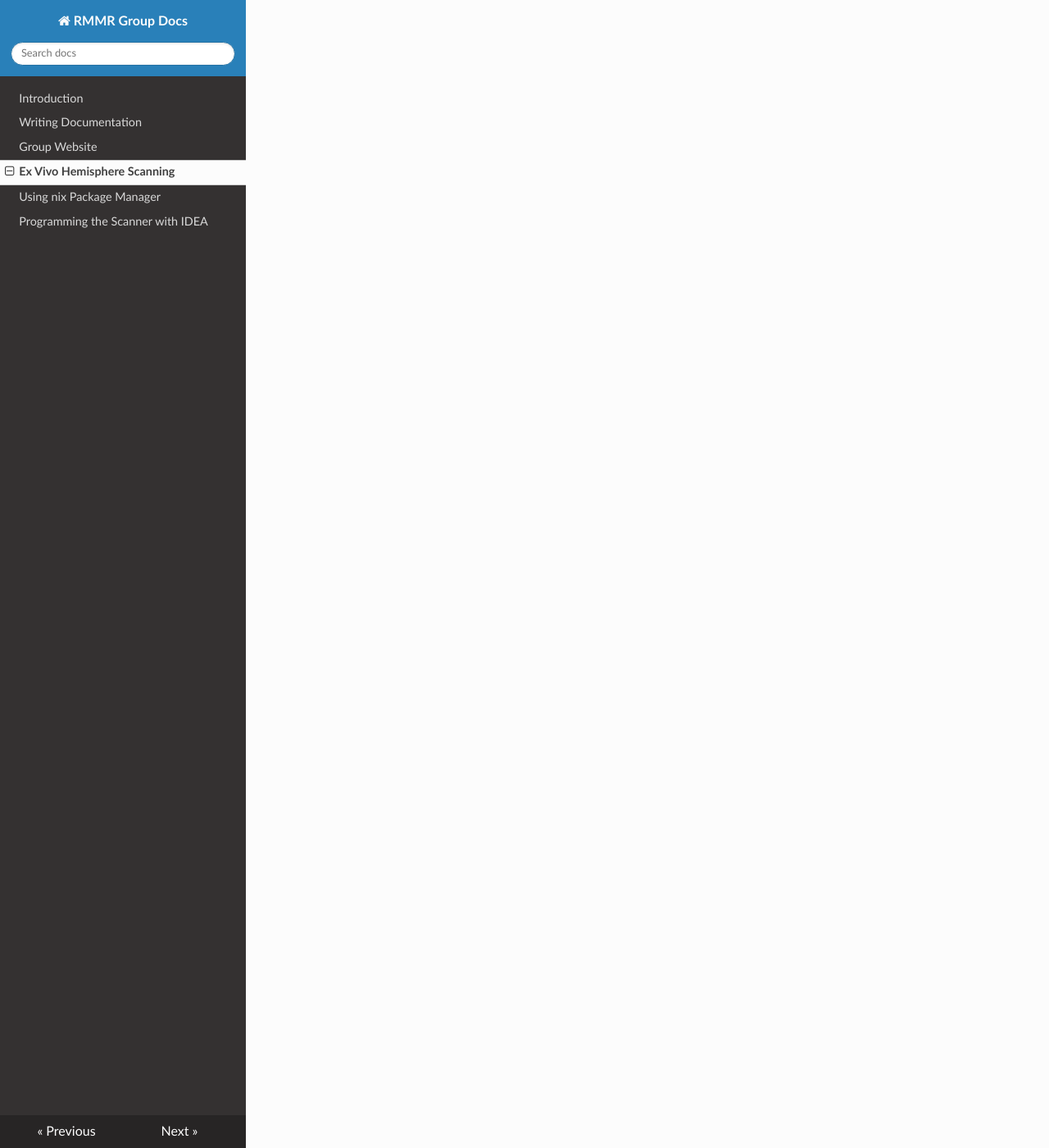
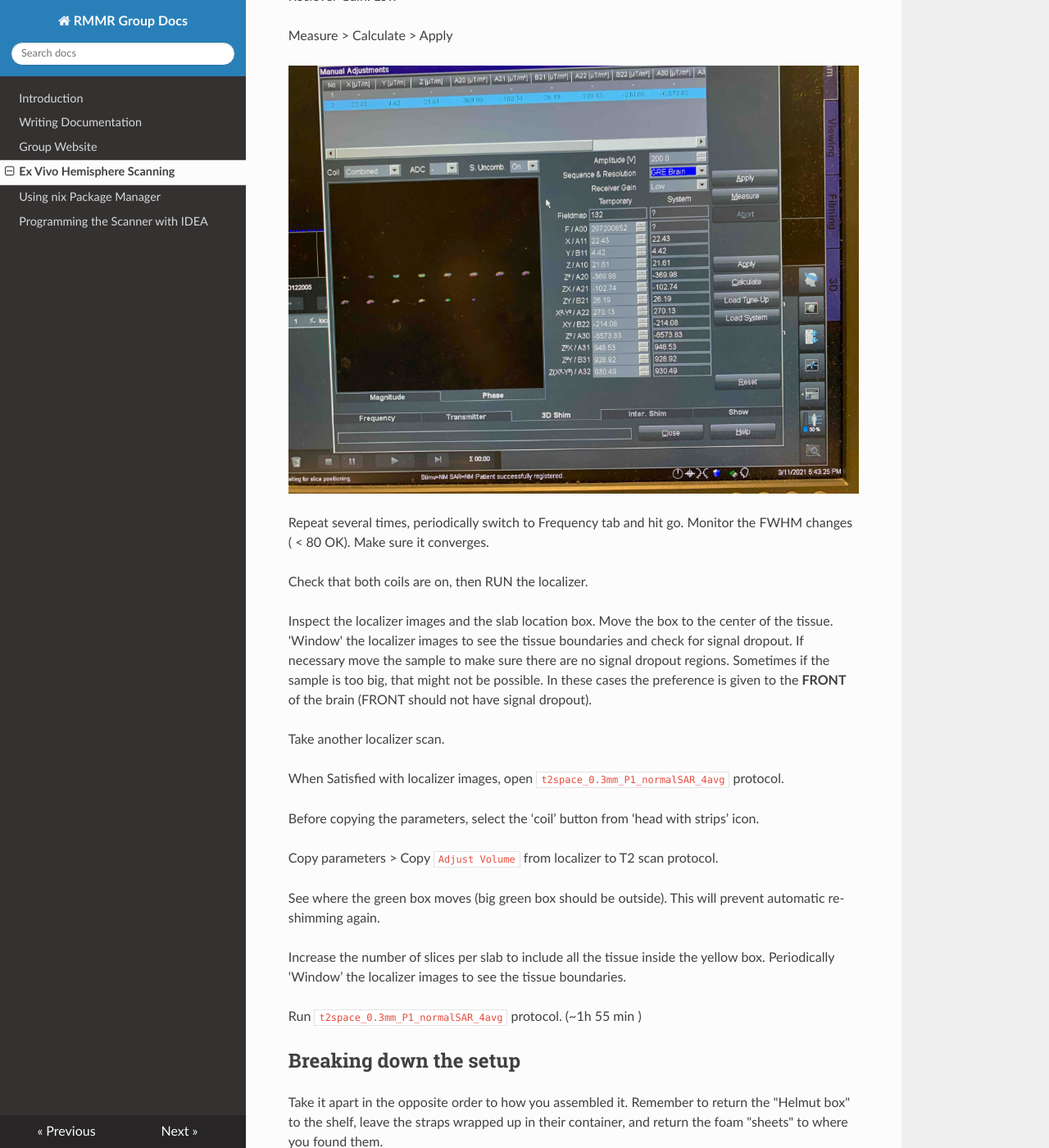
Before and after one commit to RMMR-Group/rmmr_group_docs, an MkDocs documentation site: the page built from docs/exvivo_hemi.md, in a window 1280 px wide and 1400 px high, scrolled down 4838 px. Shown: the whole window at 82% size. Built offline with MkDocs 1.6.1, drawn with Linux system fonts in a browser that asks for light colours; nearby versions of some CDN libraries; some of the changed text lies outside the part shown.

Commit message:
Update exvivo_hemi.md
Added preliminary Scanning Procedure.

```diff
--- a/docs/exvivo_hemi.md
+++ b/docs/exvivo_hemi.md
@@ -70,6 +70,70 @@ Set body part to `Brain` if not automatically selected
 
 Make sure both channels are turned on.
 
+
+## Scanning Procedure
+
+Select Localizer from `Research > DTisdall > Ex-vivo_20200106` folder.
+
+Open localizer protocol (has to be open for adjustments to be active)
+
+Options > Adjustments
+
+The adjustments are done in **Frequency, Transmitter and 3D Shim**  cards.
+
+**Frequency  Card**
+
+Hit  Go -> Apply (make sure it converges, might need to repeat a few times)
+
+![Sample and Coil](exvivo_hemi/frequency_adjustments.jpg)
+
+
+**Transmitter Card**
+
+Select  'Double Echo Sequence'  from drop down menu.
+
+Starting Voltage can be set to 30 V.
+
+Hit Go > Apply.
+
+Voltage should be below 70, otherwise there is an issue and you should not proceed with the scan!
+
+![Sample and Coil](exvivo_hemi/transmitter_adjustments.jpg )
+
+
+**3D Shim Card**
+
+Select from drop down menues:
+
+Sequence & Resolution: GRE-Brain
+Reciever Gain: Low
+
+Measure > Calculate > Apply
+
+![Sample and Coil](exvivo_hemi/shim_adjustments.jpg )
+
+Repeat several times, periodically switch to Frequency tab and hit go. Monitor the FWHM changes ( < 80 OK). Make sure it converges.
+
+Check that both coils are on, then RUN the localizer.
+
+Inspect the localizer images and the slab location box. Move the box to the center of the tissue. 'Window' the localizer images to see the tissue boundaries and check for signal dropout. If necessary move the sample to make sure there are no signal dropout regions. Sometimes if the sample is too big, that might not be possible. In these cases the preference is given to the **FRONT** of the brain (FRONT should not have signal dropout).
+
+Take another localizer scan.
+
+When Satisfied with localizer images, open `t2space_0.3mm_P1_normalSAR_4avg`  protocol.
+
+Before copying the parameters, select the ‘coil’ button from ‘head with strips’ icon.
+
+Copy parameters > Copy `Adjust Volume` from localizer to T2 scan protocol.
+
+See where the green box moves (big green box should be outside). This will prevent automatic re-shimming again.
+
+Increase the number of slices per slab to include all the tissue inside the yellow box. Periodically ‘Window’ the localizer images to see the tissue boundaries.
+
+Run `t2space_0.3mm_P1_normalSAR_4avg`  protocol. (~1h 55 min )
+
+
+
 ## Breaking down the setup
 
 Take it apart in the opposite order to how you assembled it. Remember to return the "Helmut box" to the shelf, leave the straps wrapped up in their container, and return the foam "sheets" to where you found them.
```
